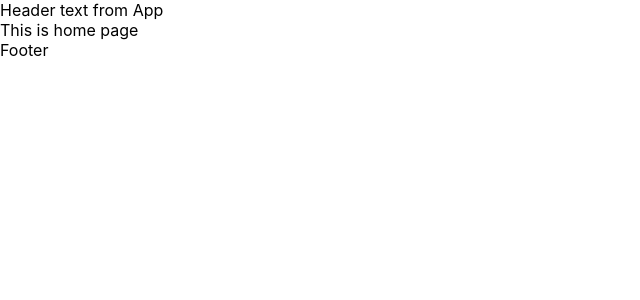
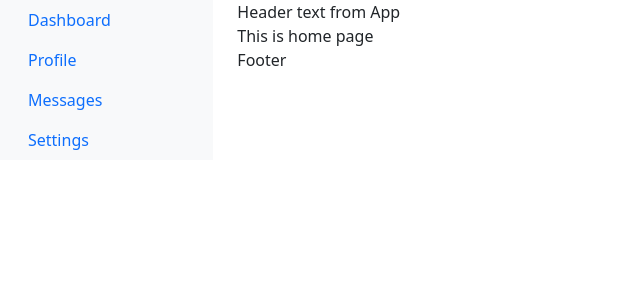
Before and after one commit to quocdunginfo/Learn-NodeJS, a React (Create React App) app in the folder client/react/: page / in a window 1280 px wide. Shown: the top 300 px of the page, without its empty margins (0-640 px from the left). Built offline with nearby package versions, Linux system fonts and the light colour scheme.

Commit message:
Using children to inject component

```diff
--- a/client/react/package.json
+++ b/client/react/package.json
@@ -6,6 +6,7 @@
     "@testing-library/jest-dom": "^5.17.0",
     "@testing-library/react": "^13.4.0",
     "@testing-library/user-event": "^13.5.0",
+    "bootstrap": "^5.3.2",
     "react": "^18.2.0",
     "react-dom": "^18.2.0",
     "react-scripts": "5.0.1",
--- a/client/react/src/App.js
+++ b/client/react/src/App.js
@@ -3,14 +3,17 @@ import './App.css';
 import Header from './Header/Header';
 import Footer from './Footer/Footer';
 import Home from './Home/Home';
+import LeftNavLayout from './Layout/LeftNavLayout';
 
 export default function App() {
   const headerText = 'Header text from App';
   return (
     <>
-      <Header headerText={headerText} />
-      <Home />
-      <Footer />
+      <LeftNavLayout>
+        <Header headerText={headerText} />
+        <Home />
+        <Footer />
+      </LeftNavLayout>
     </>
   );
 }
--- /dev/null
+++ b/client/react/src/Layout/LeftNavLayout.js
@@ -0,0 +1,40 @@
+export default function LeftNavLayout(props) {
+    return (
+        <>
+            <div class="container-fluid">
+                <div class="row">
+                    <nav class="col-md-2 d-none d-md-block bg-light sidebar">
+                        <div class="sidebar-sticky">
+                            <ul class="nav flex-column">
+                                <li class="nav-item">
+                                    <a class="nav-link active" href="#">
+                                        Dashboard
+                                    </a>
+                                </li>
+                                <li class="nav-item">
+                                    <a class="nav-link" href="#">
+                                        Profile
+                                    </a>
+                                </li>
+                                <li class="nav-item">
+                                    <a class="nav-link" href="#">
+                                        Messages
+                                    </a>
+                                </li>
+                                <li class="nav-item">
+                                    <a class="nav-link" href="#">
+                                        Settings
+                                    </a>
+                                </li>
+                            </ul>
+                        </div>
+                    </nav>
+
+                    <main role="main" class="col-md-9 ml-sm-auto col-lg-10 px-md-4">
+                        {props.children}
+                    </main>
+                </div>
+            </div>
+        </>
+    );
+}
--- a/client/react/src/index.js
+++ b/client/react/src/index.js
@@ -1,6 +1,9 @@
 import React from 'react';
 import ReactDOM from 'react-dom/client';
 import './index.css';
+import 'bootstrap/dist/css/bootstrap.min.css';
+import 'bootstrap/dist/js/bootstrap.min.js';
+
 import App from './App';
 import reportWebVitals from './reportWebVitals';
 
```
Also changed, not shown: 1 other file (tests, documents, lock files or other folders).
